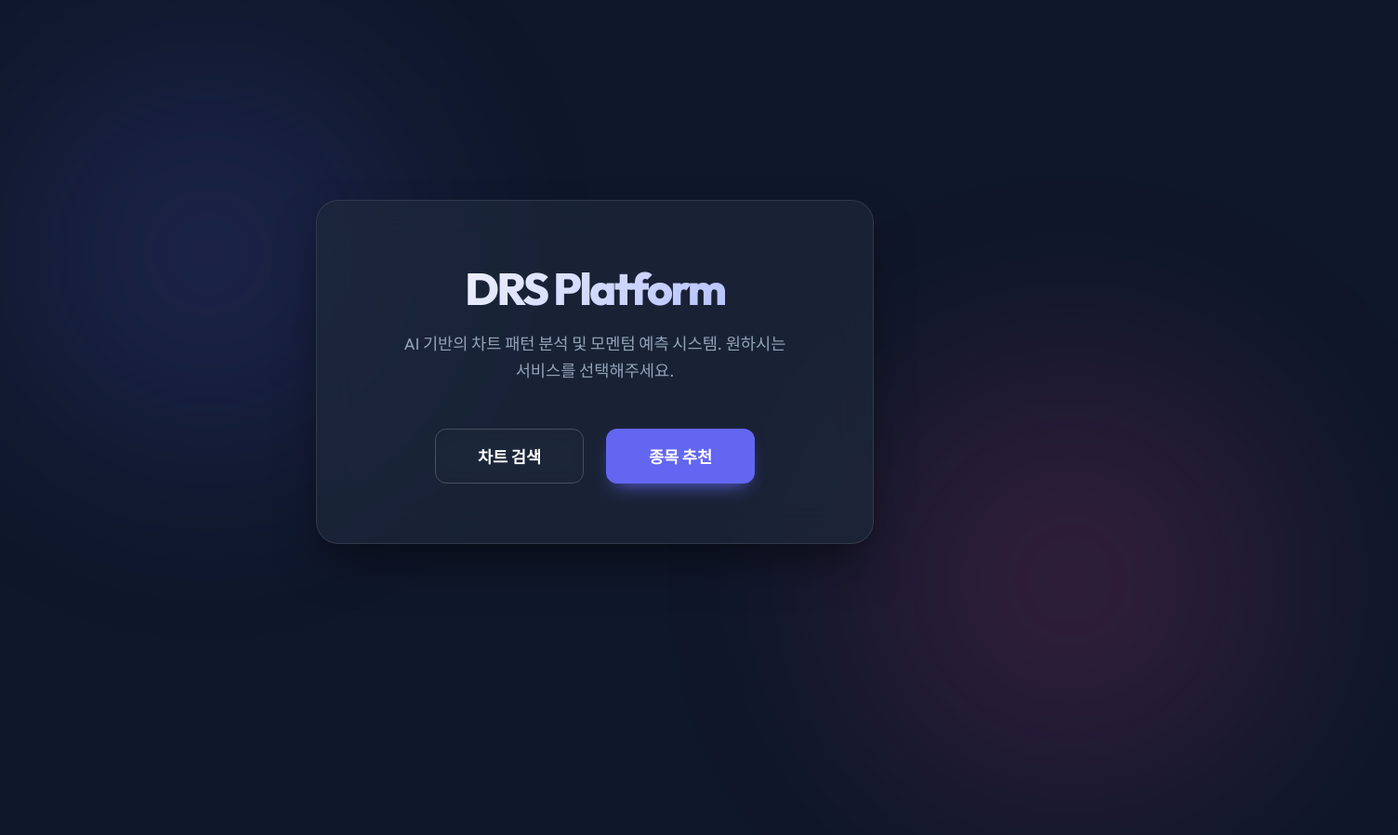
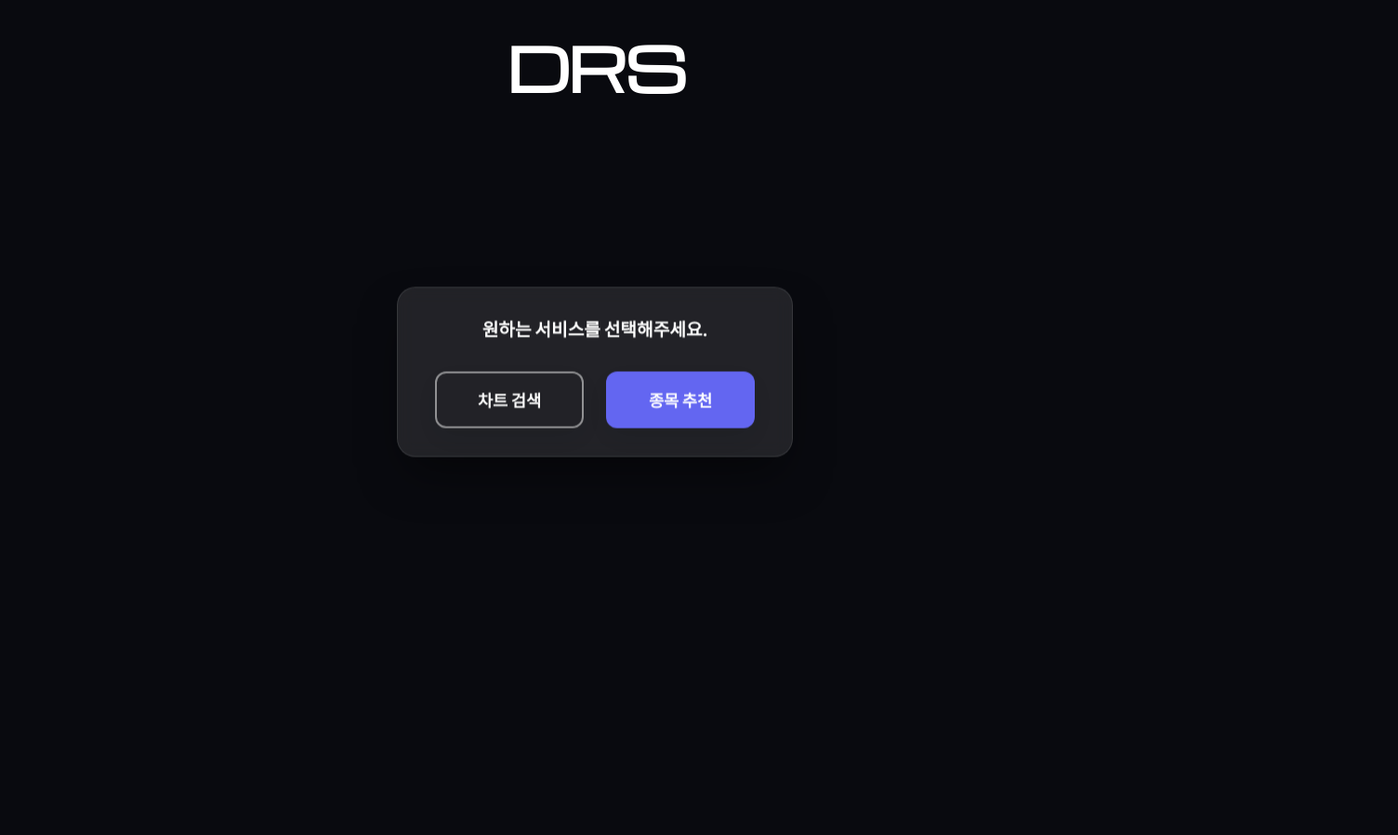
Before and after one commit to chomyeongjin/DRS_Recommend, a website built with Vite: page index.html in a window 1280 px wide. Shown: the whole page at 93% size, 1504 px wide, since content can reach past the window. After the commit the page ends 800 px from the top, so only its background shows below. Built offline with nearby package versions, Linux system fonts and the light colour scheme.

Commit message:
프론트 수정

```diff
--- a/index.html
+++ b/index.html
@@ -1,18 +1,20 @@
 <!DOCTYPE html>
 <html lang="ko">
+
 <head>
   <meta charset="UTF-8">
   <meta name="viewport" content="width=device-width, initial-scale=1.0">
   <title>DRS - AI Stock Recommendations</title>
-  <link href="https://fonts.googleapis.com/css2?family=Outfit:wght@400;600;800&display=swap" rel="stylesheet">
+  <link rel="preconnect" href="https://fonts.googleapis.com">
+  <link rel="preconnect" href="https://fonts.gstatic.com" crossorigin>
+  <link href="https://fonts.googleapis.com/css2?family=Michroma&family=Outfit:wght@400;600;800&display=swap"
+    rel="stylesheet">
   <style>
     :root {
       --primary: #6366f1;
       --primary-hover: #4f46e5;
-      --secondary: #ec4899;
-      --secondary-hover: #db2777;
-      --bg-dark: #0f172a;
-      --card-bg: rgba(30, 41, 59, 0.7);
+      --bg-light: #090a0f;
+      --text-dark: #1e293b;
     }
 
     * {
@@ -23,88 +25,57 @@
     }
 
     body {
-      background-color: var(--bg-dark);
-      color: #ffffff;
+      background-color: var(--bg-light);
+      color: var(--text-dark);
       min-height: 100vh;
+      overflow: hidden;
+      position: relative;
       display: flex;
+      flex-direction: column;
       align-items: center;
       justify-content: center;
-      overflow: hidden;
-      position: relative;
     }
 
-    /* Animated background gradients */
-    .bg-blob {
+    .drs-title {
+      font-family: 'Michroma', sans-serif;
+      font-size: 5vw;
+      line-height: 1;
+      margin: 0;
+      color: #ffffff;
+      /*text-align: center;*/
+      text-transform: uppercase;
+      z-index: 1;
+      letter-spacing: -0.05em;
+      top: 40px;
       position: absolute;
-      width: 50vw;
-      height: 50vw;
-      border-radius: 50%;
-      filter: blur(80px);
-      z-index: 0;
-      opacity: 0.5;
-      animation: float 10s infinite alternate ease-in-out;
     }
 
-    .blob-1 {
-      top: -10%;
-      left: -10%;
-      background: radial-gradient(circle, rgba(99,102,241,0.4) 0%, rgba(0,0,0,0) 70%);
-      animation-delay: 0s;
-    }
-
-    .blob-2 {
-      bottom: -10%;
-      right: -10%;
-      background: radial-gradient(circle, rgba(236,72,153,0.4) 0%, rgba(0,0,0,0) 70%);
-      animation-delay: -5s;
-    }
-
-    @keyframes float {
-      0% { transform: translate(0, 0) scale(1); }
-      100% { transform: translate(10%, 10%) scale(1.1); }
-    }
-
-    .container {
-      position: relative;
-      z-index: 1;
-      background: var(--card-bg);
-      backdrop-filter: blur(20px);
-      -webkit-backdrop-filter: blur(20px);
+    .overlay {
+      position: absolute;
+      bottom: 50%;
+      left: 50%;
+      transform: translate(-50%, 50%);
+      z-index: 10;
+      background: rgba(255, 255, 255, 0.1);
+      backdrop-filter: blur(10px);
+      -webkit-backdrop-filter: blur(10px);
+      border-radius: 20px;
+      padding: 30px 40px;
+      display: flex;
+      flex-direction: column;
+      align-items: center;
+      gap: 1.5rem;
+      width: max-content;
+      box-shadow: 0 25px 50px -12px rgba(0, 0, 0, 0.5);
       border: 1px solid rgba(255, 255, 255, 0.1);
-      border-radius: 24px;
-      padding: 4rem;
-      text-align: center;
-      max-width: 600px;
-      width: 90%;
-      box-shadow: 0 25px 50px -12px rgba(0, 0, 0, 0.5);
-      transform: translateY(20px);
-      opacity: 0;
-      animation: fadeUp 1s cubic-bezier(0.16, 1, 0.3, 1) forwards;
-    }
-
-    @keyframes fadeUp {
-      to {
-        transform: translateY(0);
-        opacity: 1;
-      }
-    }
-
-    h1 {
-      font-size: 3rem;
-      font-weight: 800;
-      margin-bottom: 1rem;
-      background: linear-gradient(135deg, #fff 0%, #a5b4fc 100%);
-      -webkit-background-clip: text;
-      -webkit-text-fill-color: transparent;
-      letter-spacing: -0.05em;
     }
 
     p {
-      font-size: 1.1rem;
-      color: #94a3b8;
-      margin-bottom: 3rem;
-      line-height: 1.6;
-      word-break: keep-all;
+      font-size: 1.2rem;
+      color: #ffffff;
+      font-weight: 600;
+      text-align: center;
+      margin-bottom: 0.5rem;
     }
 
     .button-group {
@@ -121,66 +92,50 @@
       font-weight: 600;
       border-radius: 12px;
       transition: all 0.3s ease;
-      position: relative;
-      overflow: hidden;
       display: inline-flex;
       align-items: center;
       justify-content: center;
       min-width: 160px;
       cursor: pointer;
-    }
-
-    .btn::before {
-      content: '';
-      position: absolute;
-      top: 0; left: -100%;
-      width: 100%; height: 100%;
-      background: linear-gradient(90deg, transparent, rgba(255,255,255,0.2), transparent);
-      transition: all 0.5s ease;
-    }
-
-    .btn:hover::before {
-      left: 100%;
+      box-shadow: 0 10px 25px -5px rgba(0, 0, 0, 0.1);
     }
 
     .btn-primary {
       background-color: var(--primary);
       color: white;
-      box-shadow: 0 10px 20px -10px var(--primary);
     }
 
     .btn-primary:hover {
       background-color: var(--primary-hover);
-      transform: translateY(-2px);
-      box-shadow: 0 15px 25px -10px var(--primary);
+      transform: translateY(-3px);
+      box-shadow: 0 15px 30px -5px rgba(99, 102, 241, 0.4);
     }
 
-    .btn-secondary {
+    .btn-outline {
       background-color: transparent;
       color: white;
-      border: 1px solid rgba(255, 255, 255, 0.2);
-      backdrop-filter: blur(10px);
+      border: 2px solid rgba(255, 255, 255, 0.5);
     }
 
-    .btn-secondary:hover {
+    .btn-outline:hover {
       background-color: rgba(255, 255, 255, 0.1);
-      border-color: rgba(255, 255, 255, 0.3);
-      transform: translateY(-2px);
+      border-color: white;
+      transform: translateY(-3px);
+      box-shadow: 0 15px 30px -5px rgba(0, 0, 0, 0.2);
     }
   </style>
 </head>
+
 <body>
-  <div class="bg-blob blob-1"></div>
-  <div class="bg-blob blob-2"></div>
+  <h1 class="drs-title">DRS</h1>
 
-  <div class="container">
-    <h1>DRS Platform</h1>
-    <p>AI 기반의 차트 패턴 분석 및 모멘텀 예측 시스템. 원하시는 서비스를 선택해주세요.</p>
-
+  <div class="overlay">
+    <p>원하는 서비스를 선택해주세요.</p>
     <div class="button-group">
-      <a href="search.html" class="btn btn-secondary" id="searchBtn">차트 검색</a>
+      <a href="search.html" class="btn btn-outline" id="searchBtn">차트 검색</a>
       <a href="recommend.html" class="btn btn-primary">종목 추천</a>
     </div>
   </div>
 </body>
+
 </html>
```
Also changed, not shown: recommend.html (+3 -5 lines), src/style.css (+36 -11 lines).
